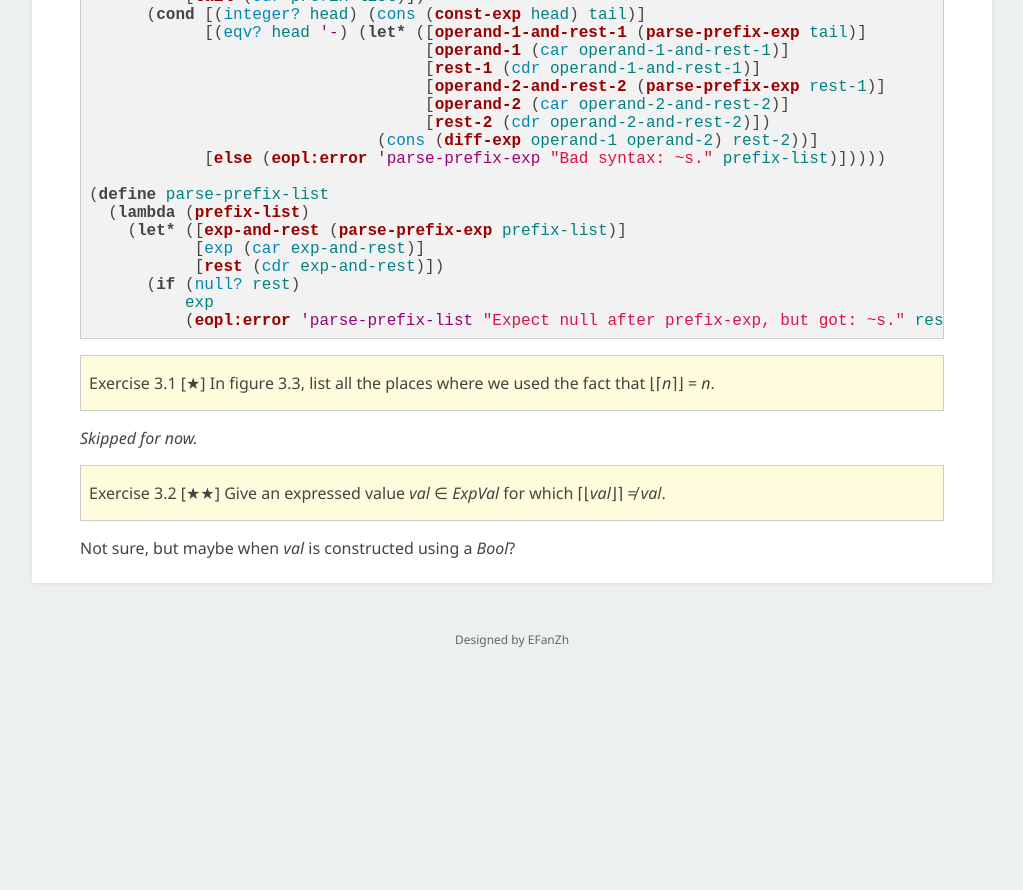
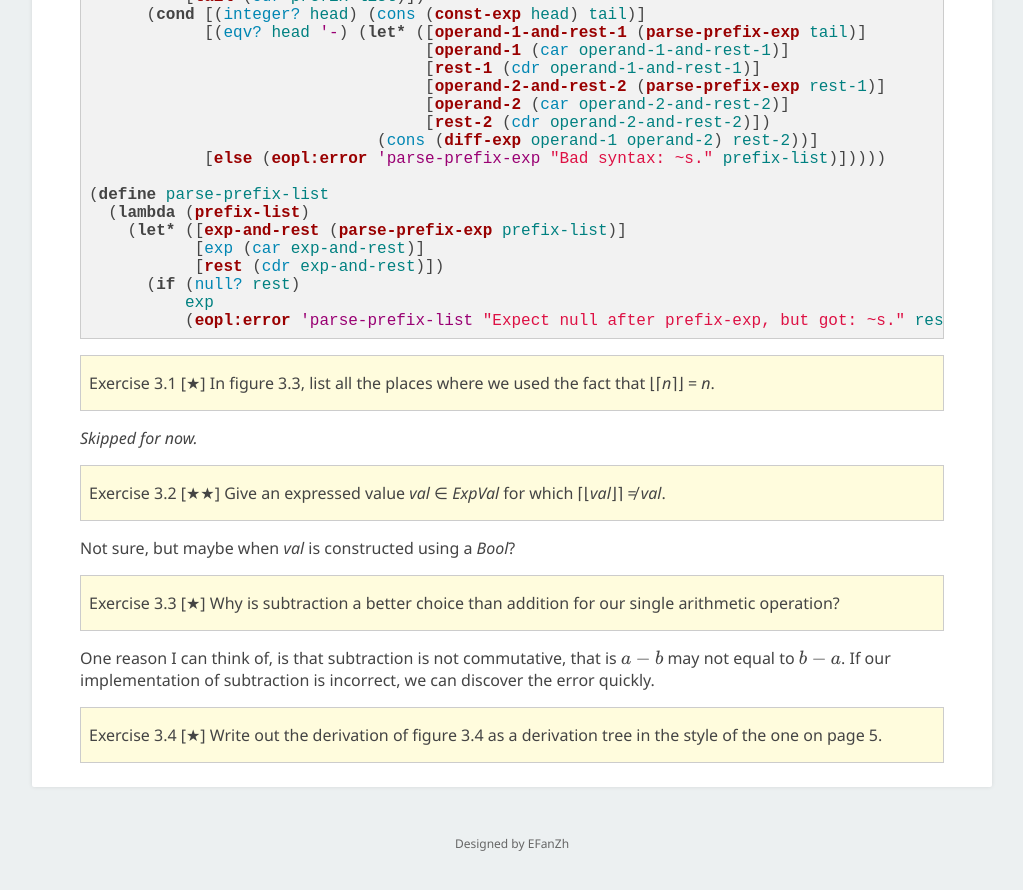
Before and after one commit to EFanZh/efanzh.github.io, a Jekyll site: the page built from _posts/2017-08-06-essentials-of-programming-languages-exercises.md, in a window 1280 px wide and 900 px high, scrolled down 39956 px. Shown: the top 890 px of the window, without its empty margins (128-1151 px from the left). Built offline with Jekyll 4.4.1, drawn with Linux system fonts in a browser that asks for light colours; formulas are drawn with MathJax 3; before the commit the page ends 40652 px from its top, so only the background shows below that.

Commit message:
Add EOPL exercise 3.3

```diff
--- a/_posts/2017-08-06-essentials-of-programming-languages-exercises.md
+++ b/_posts/2017-08-06-essentials-of-programming-languages-exercises.md
@@ -2116,3 +2116,10 @@ bound-var     body
 > Exercise 3.2 [★★] Give an expressed value *val* ∈ *ExpVal* for which ⌈⌊*val*⌋⌉ ≠ *val*.
 
 Not sure, but maybe when *val* is constructed using a *Bool*?
+
+> Exercise 3.3 [★] Why is subtraction a better choice than addition for our single arithmetic operation?
+
+One reason I can think of, is that subtraction is not commutative, that is $$ a - b $$ may not equal to $$ b - a $$. If
+our implementation of subtraction is incorrect, we can discover the error quickly.
+
+> Exercise 3.4 [★] Write out the derivation of figure 3.4 as a derivation tree in the style of the one on page 5.
```
